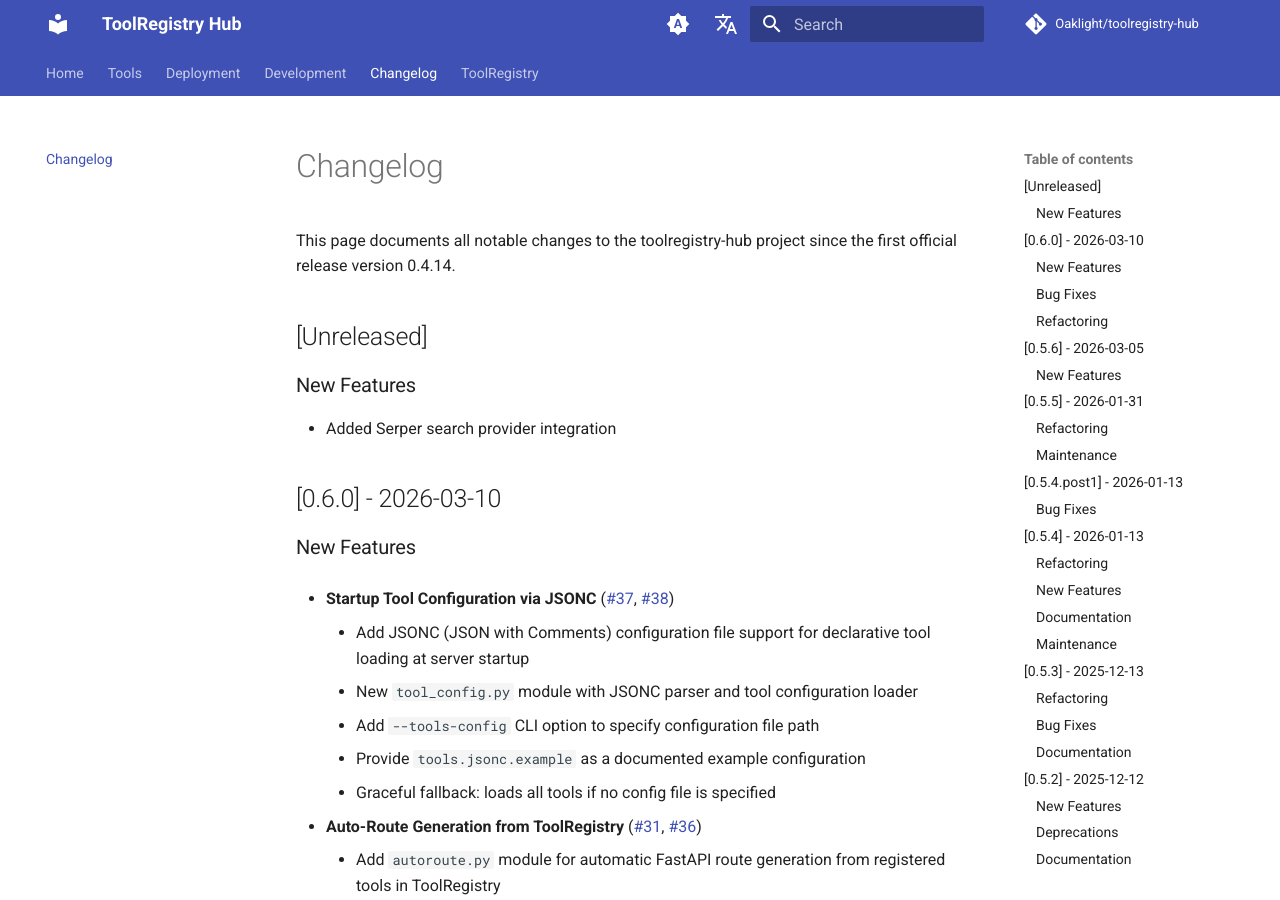
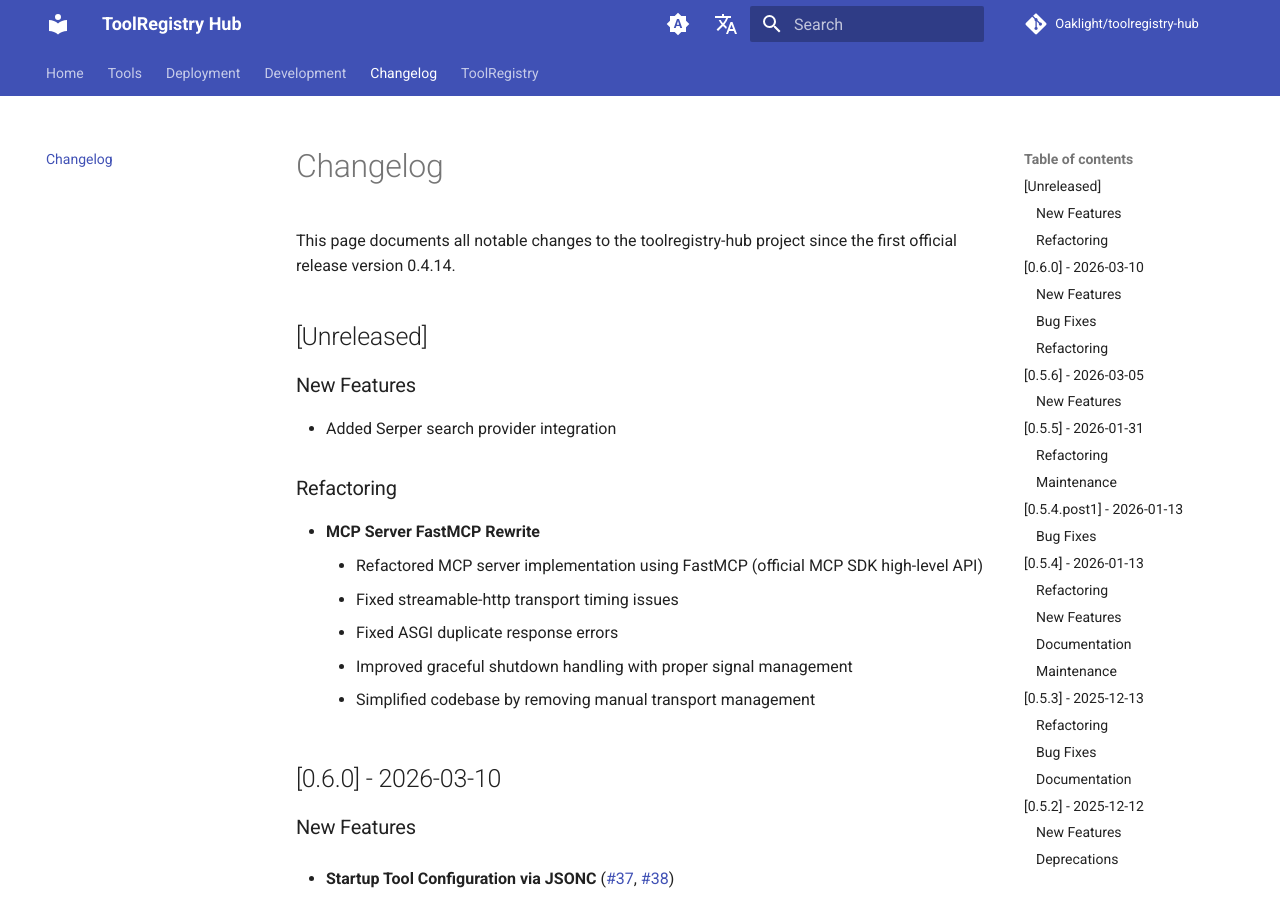
Before and after one commit to Oaklight/toolregistry-hub, an MkDocs documentation site: the page built from docs/changelog.md, in a window 1280 px wide and 900 px high. Built offline with MkDocs 1.6.1 and Material for MkDocs 9.7.7, drawn with Linux system fonts in a browser that asks for light colours; comment, search, counter and statistics services are not loaded.

Commit message:
docs: add MCP server FastMCP rewrite changelog

```diff
--- a/docs/changelog.md
+++ b/docs/changelog.md
@@ -15,6 +15,15 @@ This page documents all notable changes to the toolregistry-hub project since th
 ### New Features
 
 - Added Serper search provider integration
+
+### Refactoring
+
+- **MCP Server FastMCP Rewrite**
+    - Refactored MCP server implementation using FastMCP (official MCP SDK high-level API)
+    - Fixed streamable-http transport timing issues
+    - Fixed ASGI duplicate response errors
+    - Improved graceful shutdown handling with proper signal management
+    - Simplified codebase by removing manual transport management
 
 ## [0.6.0] - 2026-03-10
 
```
